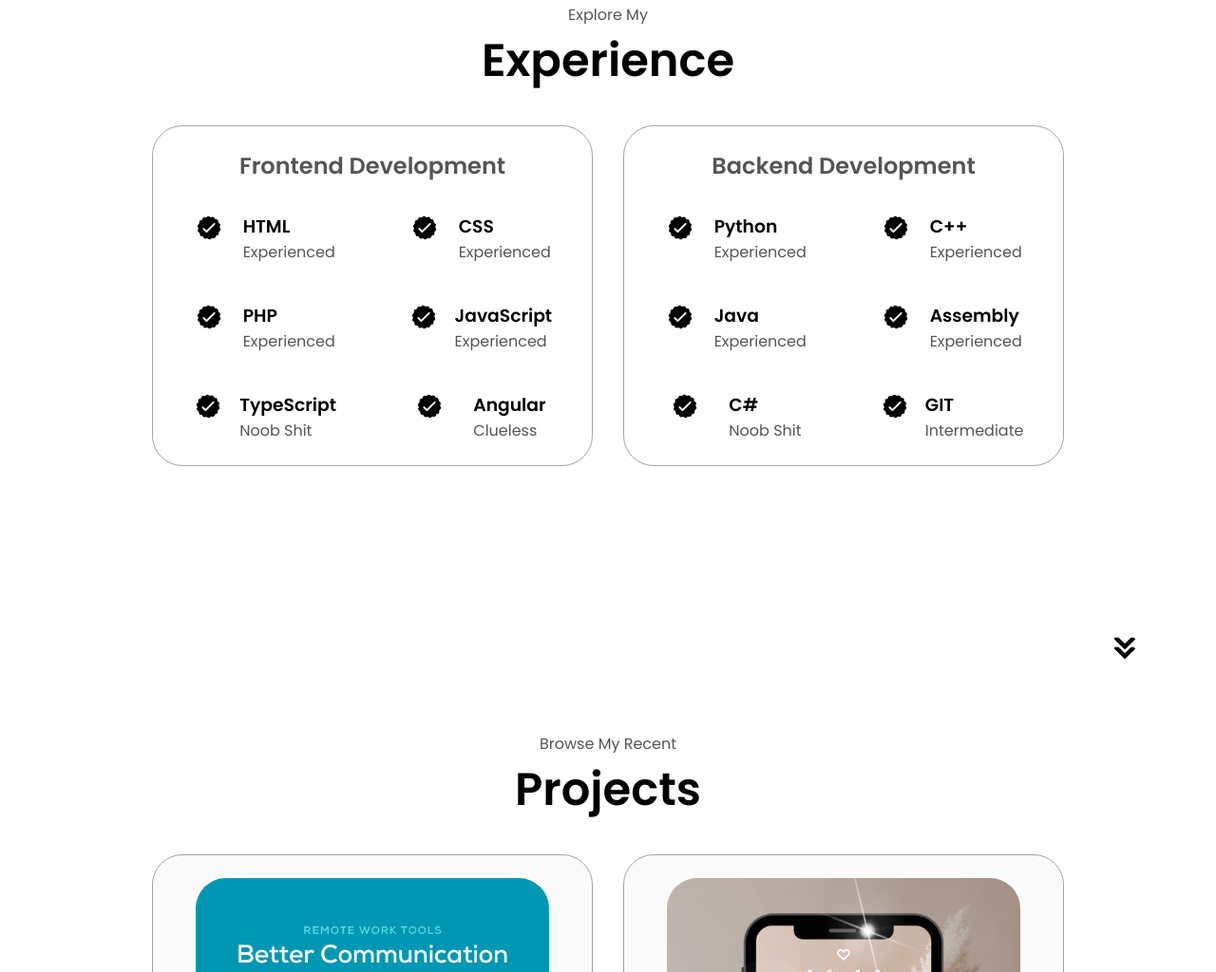
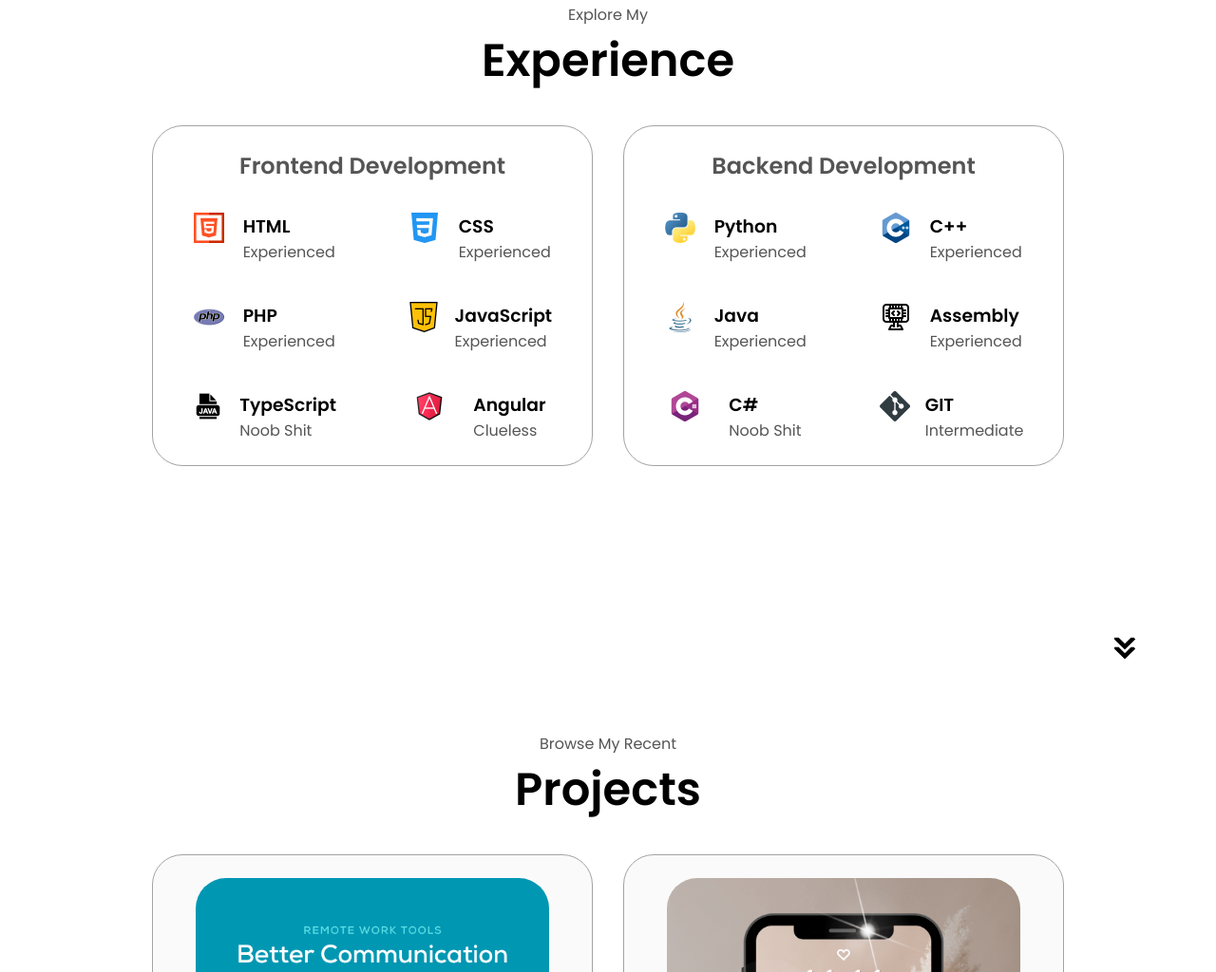
Before and after one commit to Raphae102/html-css-javascript-portfolio-raph, a plain HTML site: page index.html in a window 1280 px wide. Shown: the part 1693-2717 px from the top of the page at 95% size. Drawn offline with Linux system fonts and the light colour scheme.

Commit message:
changing language icons

```diff
--- a/index.html
+++ b/index.html
@@ -100,7 +100,7 @@
                     <h2 class="experience-sub-title">Frontend Development</h2>
                     <div class="article-container">
                         <article>
-                            <img src="./assets/checkmark.png"
+                            <img src="./assets/html.png"
                             alt="Experince Icon" class="icon">
                             <div>
                                 <h3>HTML</h3>
@@ -108,7 +108,7 @@
                             </div>
                         </article>
                         <article>
-                            <img src="./assets/checkmark.png"
+                            <img src="./assets/css-3.png"
                             alt="Experince Icon" class="icon">
                             <div>
                                 <h3>CSS</h3>
@@ -116,7 +116,7 @@
                             </div>
                         </article>
                         <article>
-                            <img src="./assets/checkmark.png"
+                            <img src="./assets/php.png"
                             alt="Experince Icon" class="icon">
                             <div>
                                 <h3>PHP</h3>
@@ -124,7 +124,7 @@
                             </div>
                         </article>
                         <article>
-                            <img src="./assets/checkmark.png"
+                            <img src="./assets/java-script.png"
                             alt="Experince Icon" class="icon">
                             <div>
                                 <h3>JavaScript</h3>
@@ -132,7 +132,7 @@
                             </div>
                         </article>
                         <article>
-                            <img src="./assets/checkmark.png"
+                            <img src="./assets/java-script (1).png"
                             alt="Experince Icon" class="icon">
                             <div>
                                 <h3>TypeScript</h3>
@@ -140,8 +140,8 @@
                             </div>
                         </article>
                         <article>
-                            <img src="./assets/checkmark.png"
-                            alt="Experince Icon" class="icon">
+                            <img src="./assets/programing.png"
+                            alt="Experience Icon" class="icon">
                             <div>
                                 <h3>Angular</h3>
                                 <p>Clueless</p>
@@ -153,23 +153,23 @@
                     <h2 class="experience-sub-title">Backend Development</h2>
                     <div class="article-container">
                         <article>
-                            <img src="./assets/checkmark.png"
-                            alt="Experince Icon" class="icon">
+                            <img src="./assets/python.png"
+                            alt="Experience Icon" class="icon">
                             <div>
                                 <h3>Python</h3>
                                 <p>Experienced</p>
                             </div>
                         </article>
                         <article>
-                            <img src="./assets/checkmark.png"
-                            alt="Experince Icon" class="icon">
+                            <img src="./assets/c-.png"
+                            alt="Experience Icon" class="icon">
                             <div>
                                 <h3>C++</h3>
                                 <p>Experienced</p>
                             </div>
                         </article>
                         <article>
-                            <img src="./assets/checkmark.png"
+                            <img src="./assets/java.png"
                             alt="Experince Icon" class="icon">
                             <div>
                                 <h3>Java</h3>
@@ -177,7 +177,7 @@
                             </div>
                         </article>
                         <article>
-                            <img src="./assets/checkmark.png"
+                            <img src="./assets/assembly-machine.png"
                             alt="Experince Icon" class="icon">
                             <div>
                                 <h3>Assembly</h3>
@@ -185,7 +185,7 @@
                             </div>
                         </article>
                         <article>
-                            <img src="./assets/checkmark.png"
+                            <img src="./assets/c-sharp.png"
                             alt="Experince Icon" class="icon">
                             <div>
                                 <h3>C#</h3>
@@ -193,7 +193,7 @@
                             </div>
                         </article>
                         <article>
-                            <img src="./assets/checkmark.png"
+                            <img src="./assets/social.png"
                             alt="Experince Icon" class="icon">
                             <div>
                                 <h3>GIT</h3>
```
Also changed, not shown: assets/assembly-machine.png (added), assets/c-.png (added), assets/c-sharp.png (added), assets/css-3.png (added), assets/html.png (added), assets/java-script (1).png (added), assets/java-script.png (added), assets/java.png (added), assets/php.png (added), assets/programing.png (added), assets/python.png (added), assets/social.png (added).
